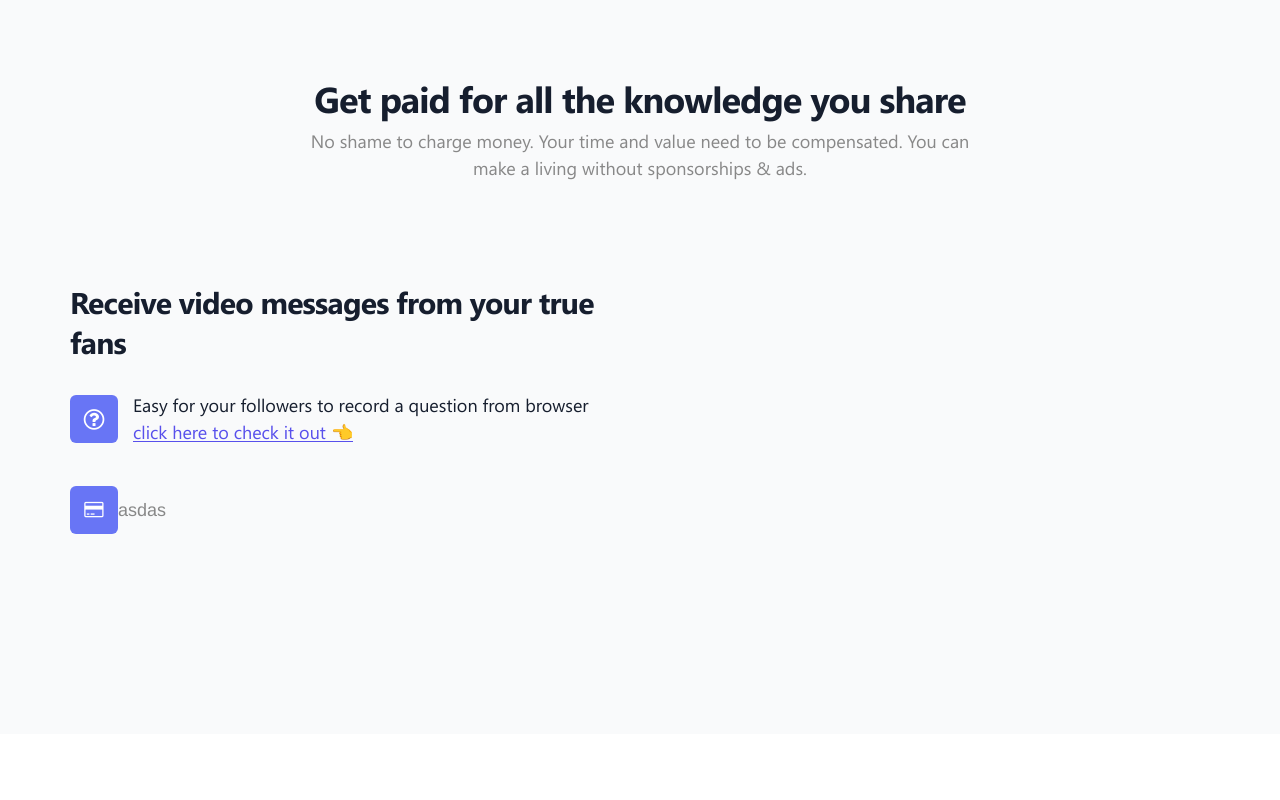
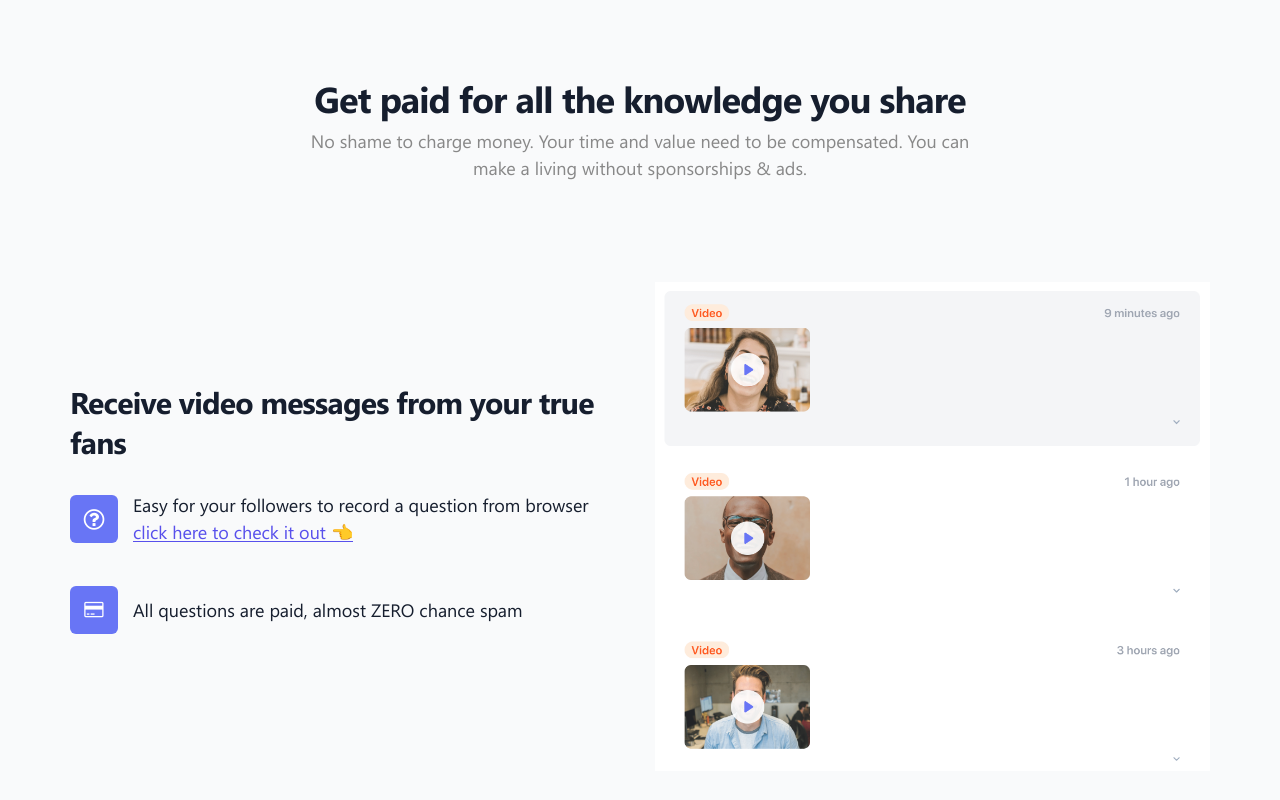
Before and after one commit to fbs-vincent/influenswer, a plain HTML site: page index.html in a window 1280 px wide. Shown: the part 696-1496 px from the top of the page. Before the commit the page ends 1430 px from the top, so only its background shows below. Drawn offline with nearby package versions, Linux system fonts and the light colour scheme.

Commit message:
Added new img asset and updated html/css files

```diff
--- a/index.html
+++ b/index.html
@@ -80,7 +80,7 @@
             </p>
           </div>
         </div>
-        <div class="row">
+        <div class="row py-100">
           <div class="col-lg-6">
             <div class="py-100">
               <h3 class="text-secondary segoe-ui-bold mb-30">
@@ -108,16 +108,35 @@
                     </p>
                   </div>
                 </li>
-                <li>
-                  <span class="relative">
-                    <a href="#" class="absolute"
-                      ><i class="fa fa-credit-card fs-18" aria-hidden="true"></i
-                    ></a>
-                  </span>
-                  asdas
+                <li class="text-secondary segoe-ui-regular">
+                  <div class="mr-15">
+                    <span class="relative">
+                      <a href="#" class="absolute">
+                        <i
+                          class="fa fa-credit-card fs-18"
+                          aria-hidden="true"
+                        ></i
+                      ></a>
+                    </span>
+                  </div>
+                  <div>
+                    <p class="d-inline-block">
+                      All questions are paid, almost ZERO chance spam
+                    </p>
+                  </div>
                 </li>
               </ul>
             </div>
+          </div>
+          <div class="col-lg-6">
+            <div class="banner-img">
+              <img src="./assets/img/all-messages.png" alt="All messages" />
+            </div>
+          </div>
+        </div>
+        <div class="row">
+          <div class="col-lg-6">
+
           </div>
           <div class="col-lg-6"></div>
         </div>
```
Also changed, not shown: assets/img/all-messages.png (added), assets/img/record-video.png (added).
